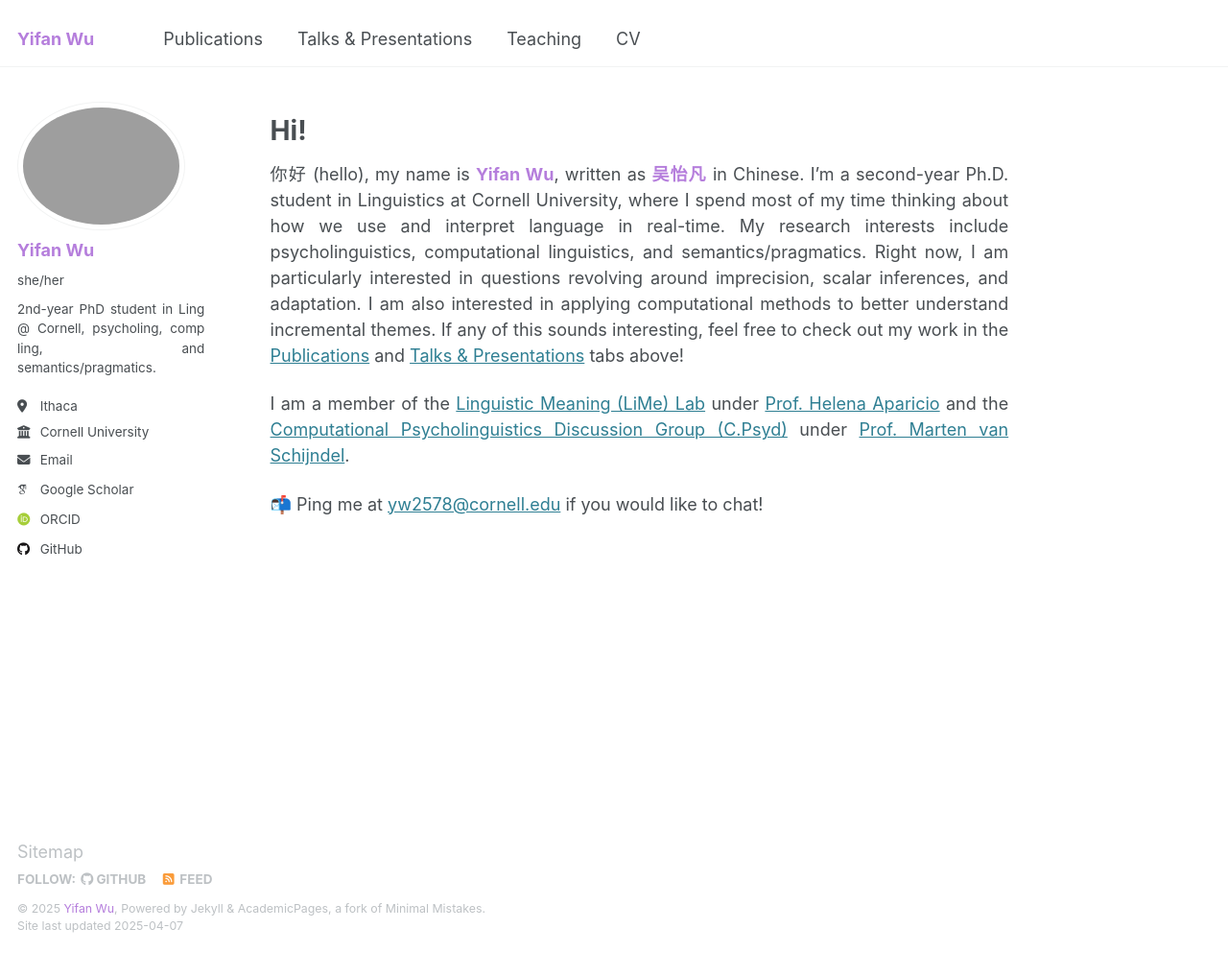
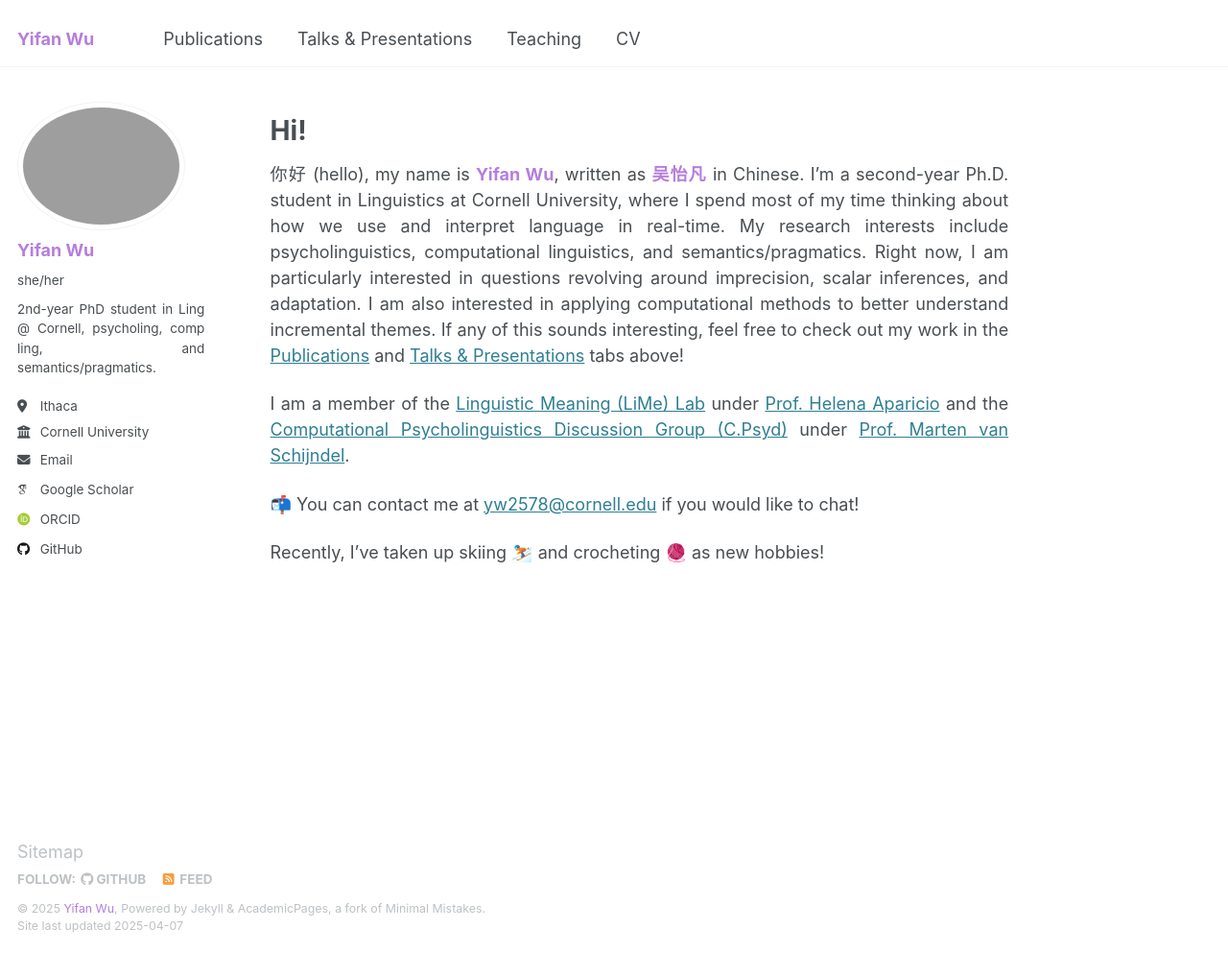
Before and after one commit to lynn-yifanwu-ling/lynn-yifanwu-ling.github.io, a Jekyll site: the page built from _pages/about.md, in a window 1280 px wide and 993 px high. Shown: the whole window at 96% size. Built offline with Jekyll 4.4.1, drawn with Linux system fonts in a browser that asks for light colours; emoji names are drawn with the system emoji font; some web fonts are replaced.

Commit message:
Update about.md

```diff
--- a/_pages/about.md
+++ b/_pages/about.md
@@ -14,4 +14,6 @@ redirect_from:
 
 I am a member of the [Linguistic Meaning (LiMe) Lab](https://lime-lab-cornell.github.io/) under [Prof. Helena Aparicio](https://lime-lab-cornell.github.io/HelenaWebsite/index.html) and the [Computational Psycholinguistics Discussion Group (C.Psyd)](https://c-psyd.github.io/) under [Prof. Marten van Schijndel](https://vansky.github.io/).
 
-:mailbox_with_mail: Ping me at [yw2578@cornell.edu](yw2578@cornell.edu) if you would like to chat!
+:mailbox_with_mail: You can contact me at [yw2578@cornell.edu](yw2578@cornell.edu) if you would like to chat!
+
+Recently, I’ve taken up skiing ⛷️ and crocheting 🧶 as new hobbies!
```
